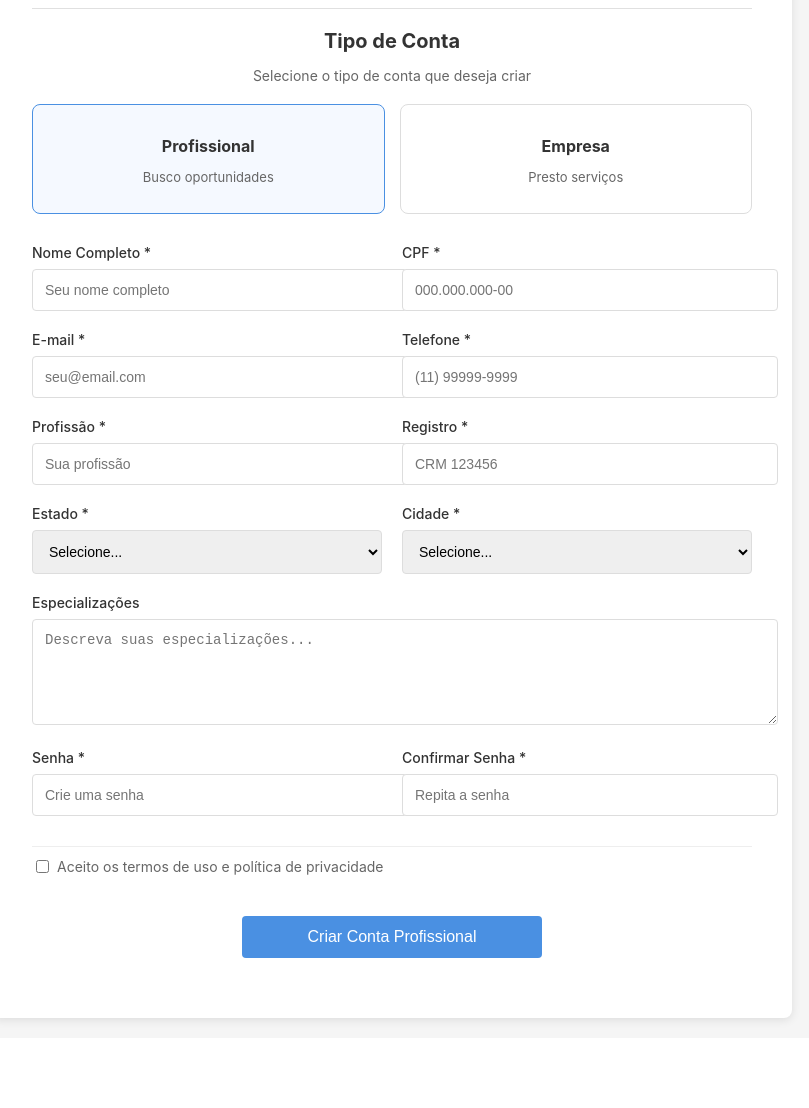
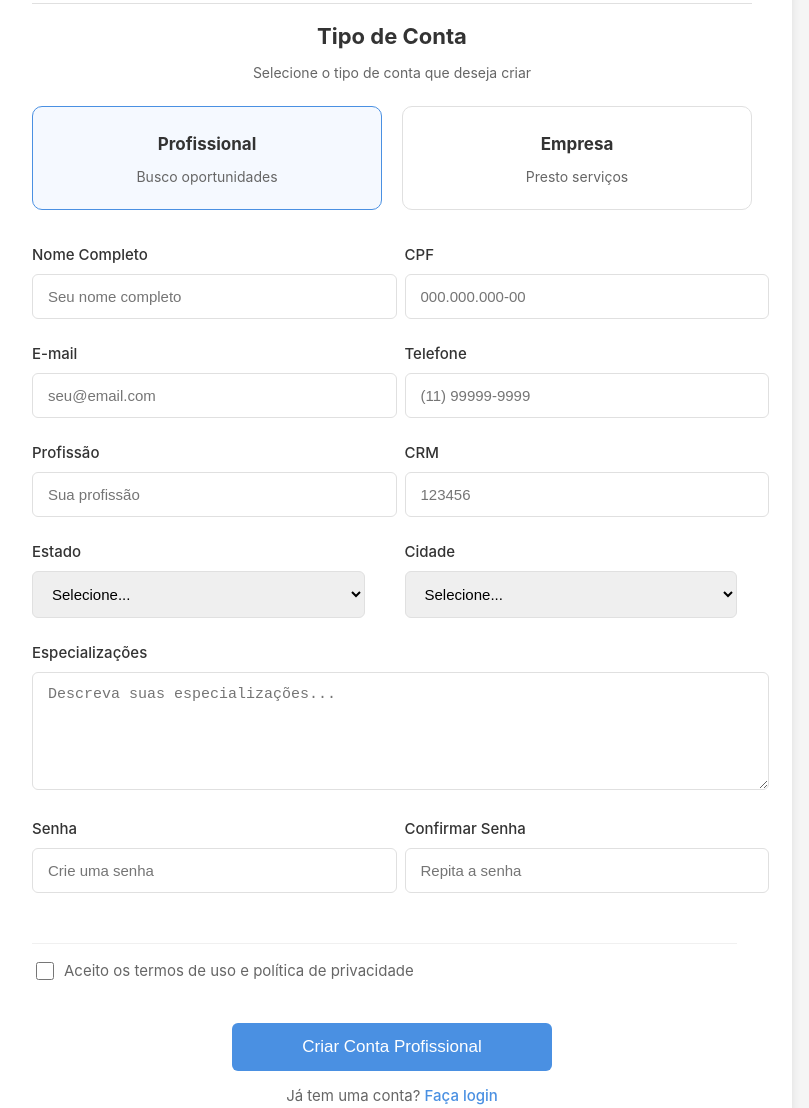
Before and after one commit to JoaoGstvo/MedConnect, a React app in the folder site/: page / in a window 1280 px wide. Shown: the part 200-1308 px from the top of the page, without its empty margins (248-1057 px from the left). Before the commit the page ends 1238 px from the top, so only its background shows below. Built offline with nearby package versions, Linux system fonts and the light colour scheme.

Commit message:
Design da tela de Cadastro e Login 99%

```diff
--- a/site/src/Pages/Cadastro/index.js
+++ b/site/src/Pages/Cadastro/index.js
@@ -19,6 +19,7 @@ function Signup() {
                             <h3>Profissional</h3>
                             <p>Busco oportunidades</p>
                         </div>
+
                         <div className='account-type-card'>
                             <h3>Empresa</h3>
                             <p>Presto serviços</p>
@@ -28,52 +29,58 @@ function Signup() {
                     <div className='form-grid'>
                         <div className='form-group'>
                             <label className='input-field'>
-                                <span>Nome Completo *</span>
+                                <span>Nome Completo</span>
                                 <input type="text" placeholder="Seu nome completo" />
                             </label>
                         </div>
+
                         <div className='form-group'>
                             <label className='input-field'>
-                                <span>CPF *</span>
+                                <span>CPF</span>
                                 <input type="text" placeholder="000.000.000-00" />
                             </label>
                         </div>
+
                         <div className='form-group'>
                             <label className='input-field'>
-                                <span>E-mail *</span>
+                                <span>E-mail</span>
                                 <input type="email" placeholder="seu@email.com" />
                             </label>
                         </div>
+
                         <div className='form-group'>
                             <label className='input-field'>
-                                <span>Telefone *</span>
+                                <span>Telefone</span>
                                 <input type="tel" placeholder="(11) 99999-9999" />
                             </label>
                         </div>
 
                         <div className='form-group'>
                             <label className='input-field'>
-                                <span>Profissão *</span>
+                                <span>Profissão</span>
                                 <input type="text" placeholder="Sua profissão" />
                             </label>
                         </div>
+
                         <div className='form-group'>
                             <label className='input-field'>
-                                <span>Registro *</span>
-                                <input type="text" placeholder="CRM 123456" />
+                                <span>CRM</span>
+                                <input type="text" placeholder="123456" />
                             </label>
                         </div>
+
                         <div className='form-group'>
                             <label className='input-field'>
-                                <span>Estado *</span>
+                                <span>Estado</span>
                                 <select>
                                     <option value="">Selecione...</option>
                                 </select>
                             </label>
                         </div>
+
                         <div className='form-group'>
                             <label className='input-field'>
-                                <span>Cidade *</span>
+                                <span>Cidade</span>
                                 <select>
                                     <option value="">Selecione...</option>
                                 </select>
@@ -86,18 +93,21 @@ function Signup() {
                                 <textarea placeholder="Descreva suas especializações..." rows="2"></textarea>
                             </label>
                         </div>
+
                         <div className='form-group'>
                             <label className='input-field'>
-                                <span>Senha *</span>
+                                <span>Senha</span>
                                 <input type="password" placeholder="Crie uma senha" />
                             </label>
                         </div>
+
                         <div className='form-group'>
                             <label className='input-field'>
-                                <span>Confirmar Senha *</span>
+                                <span>Confirmar Senha</span>
                                 <input type="password" placeholder="Repita a senha" />
                             </label>
                         </div>
+
 
                         <div className='form-group full-width'>
                             <div className='terms-checkbox'>
@@ -112,6 +122,10 @@ function Signup() {
                     <button className='signup-button'>
                         Criar Conta Profissional
                     </button>
+
+                     <div className="login-redirect">
+                        Já tem uma conta? <a href="/login">Faça login</a>
+                    </div>
                 </div>
             </section>
         </main>
--- a/site/src/Pages/Cadastro/index.scss
+++ b/site/src/Pages/Cadastro/index.scss
@@ -15,48 +15,51 @@
         width: 100%;
         max-width: 800px;
         box-sizing: border-box;
-        text-align: center;
 
         .header {
-            margin-bottom: 20px;
+            margin-bottom: 15px;
+            text-align: center;
 
             .logo {
                 width: 15rem;
-                margin-bottom: 20px; /* Ajuste do espaçamento */
+                margin: 0 auto 20px;
             }
         }
 
         .divider {
             height: 1px;
             background-color: #e0e0e0;
-            margin: 20px 0;
+            margin: 15px 0;
         }
 
         .form-content {
             h2 {
-                font-size: 20px;
+                font-size: 22px;
                 color: #333;
-                margin-bottom: 10px;
+                margin-bottom: 15px;
+                text-align: center;
             }
 
             .form-description {
                 color: #666;
                 font-size: 14px;
-                margin-bottom: 20px;
+                margin-bottom: 25px;
+                text-align: center;
             }
 
             .account-type-options {
                 display: grid;
                 grid-template-columns: repeat(2, 1fr);
-                gap: 15px;
-                margin-bottom: 30px;
+                gap: 20px;
+                margin-bottom: 35px;
 
                 .account-type-card {
-                    border: 1px solid #ddd;
-                    border-radius: 8px;
-                    padding: 15px;
+                    border: 1px solid #e0e0e0;
+                    border-radius: 10px;
+                    padding: 10px;
                     cursor: pointer;
                     transition: all 0.3s;
+                    text-align: center;
 
                     &.selected {
                         border-color: #4a90e2;
@@ -64,13 +67,13 @@
                     }
 
                     h3 {
-                        font-size: 16px;
+                        font-size: 17px;
                         color: #333;
-                        margin-bottom: 5px;
+                        margin-bottom: 8px;
                     }
 
                     p {
-                        font-size: 13px;
+                        font-size: 14px;
                         color: #666;
                     }
                 }
@@ -79,11 +82,13 @@
             .form-grid {
                 display: grid;
                 grid-template-columns: repeat(2, 1fr);
-                gap: 20px;
-                margin-bottom: 20px;
-                text-align: left;
+                gap: 25px 40px;
+                margin-bottom: 25px;
+                margin-right: 15px;
 
                 .form-group {
+                    margin-bottom: 0;
+
                     &.double-width {
                         grid-column: span 2;
                     }
@@ -91,26 +96,28 @@
                     &.full-width {
                         grid-column: 1 / -1;
                     }
-                }
-            }
 
                     .input-field {
-                margin-bottom: 15px;
+                        text-align: left;
 
                         span {
                             display: block;
-                    margin-bottom: 8px;
+                            margin-bottom: 10px;
                             color: #333;
                             font-weight: 500;
-                    font-size: 14px;
+                            font-size: 15px;
+                            padding-left: 0;
                         }
 
-                input, select, textarea {
+                        input,
+                        select,
+                        textarea {
                             width: 100%;
-                    padding: 12px;
-                    border: 1px solid #ddd;
-                    border-radius: 4px;
-                    font-size: 14px;
+                            padding: 13px 15px;
+                            border: 1px solid #e0e0e0;
+                            border-radius: 6px;
+                            font-size: 15px;
+                            text-align: left;
 
                             &:focus {
                                 outline: none;
@@ -119,15 +126,18 @@
                         }
 
                         textarea {
-                    min-height: 80px;
+                            min-height: 90px;
                             resize: vertical;
+                        }
+                    }
                 }
             }
 
             .terms-checkbox {
-                margin-top: 10px;
-                padding-top: 10px;
-                border-top: 1px solid #eee;
+                margin: 25px 0 15px;
+                padding-top: 15px;
+                border-top: 1px solid #f0f0f0;
+                text-align: left;
 
                 label {
                     display: flex;
@@ -135,42 +145,48 @@
                     cursor: pointer;
 
                     input {
-                        margin-right: 8px;
+                        margin-right: 10px;
+                        width: 18px;
+                        height: 18px;
                     }
 
                     span {
                         color: #666;
-                        font-size: 14px;
+                        font-size: 15px;
                     }
                 }
             }
 
             .signup-button {
                 width: 100%;
-                max-width: 300px;
-                padding: 12px;
+                max-width: 320px;
+                padding: 14px;
                 background-color: #4a90e2;
                 color: white;
                 border: none;
-                border-radius: 4px;
-                font-size: 16px;
+                border-radius: 6px;
+                font-size: 17px;
                 font-weight: 500;
                 cursor: pointer;
                 transition: background-color 0.3s;
-                margin: 20px auto;
+                margin: 25px auto 10px;
+                display: block;
 
                 &:hover {
                     background-color: #3a7bc8;
                 }
             }
 
-            .login-link {
+            .login-redirect {
+                text-align: center;
+                margin-top: 15px;
+                font-size: 15px;
                 color: #666;
-                font-size: 14px;
 
                 a {
                     color: #4a90e2;
                     text-decoration: none;
+                    font-weight: 500;
 
                     &:hover {
                         text-decoration: underline;
--- a/site/src/Pages/Login/index.js
+++ b/site/src/Pages/Login/index.js
@@ -33,6 +33,10 @@ function Login() {
                     </div>
 
                     <button className='login-button'>Entrar</button>
+
+                    <div className="signup-redirect">
+                        Não tem uma conta? <a href="/">Cadastre-se</a>
+                    </div>
                 </div>
             </section>
         </main>
```
Also changed, not shown: site/src/Pages/Login/index.scss (+19 -2 lines). Lines whose indentation alone changed are shown as unchanged.
